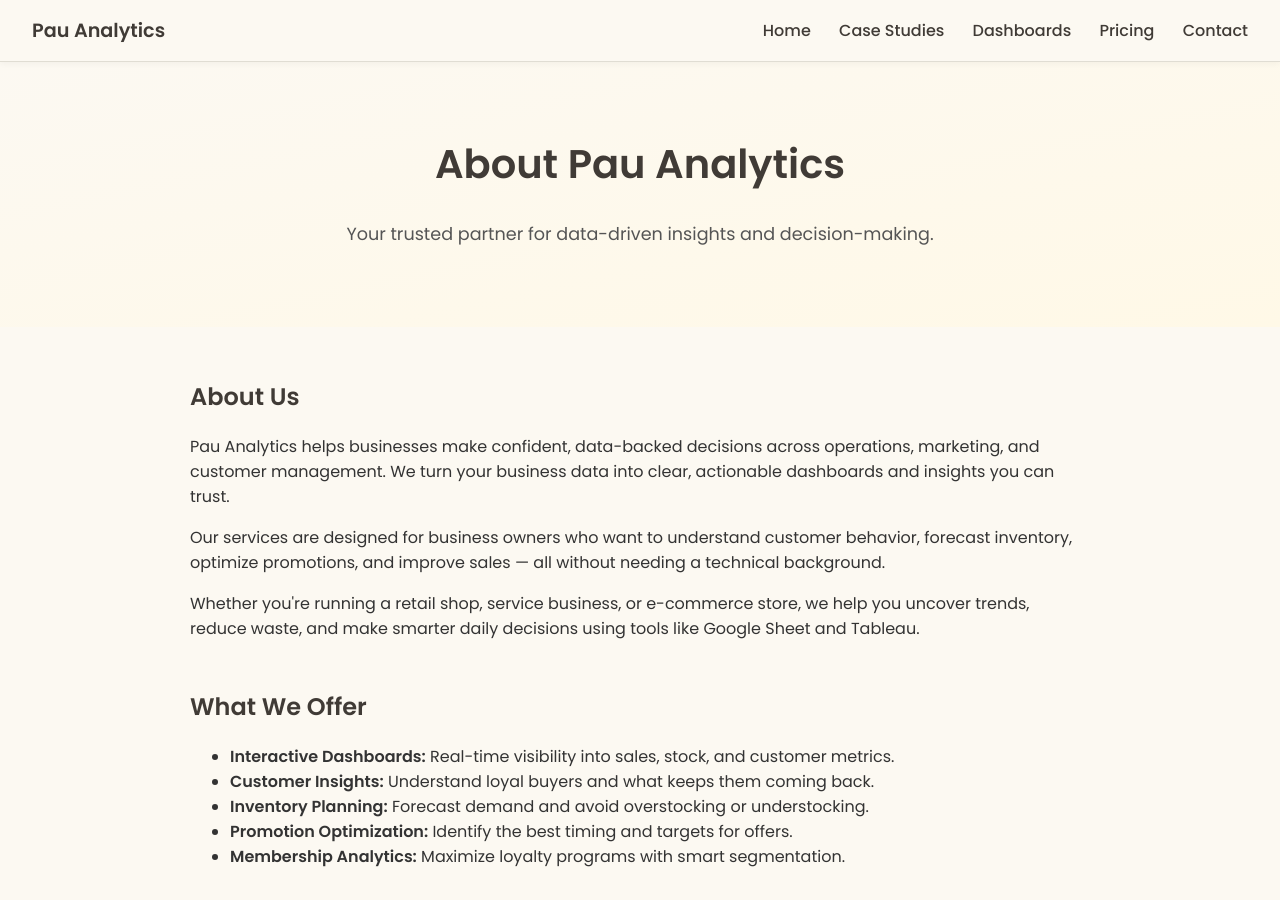
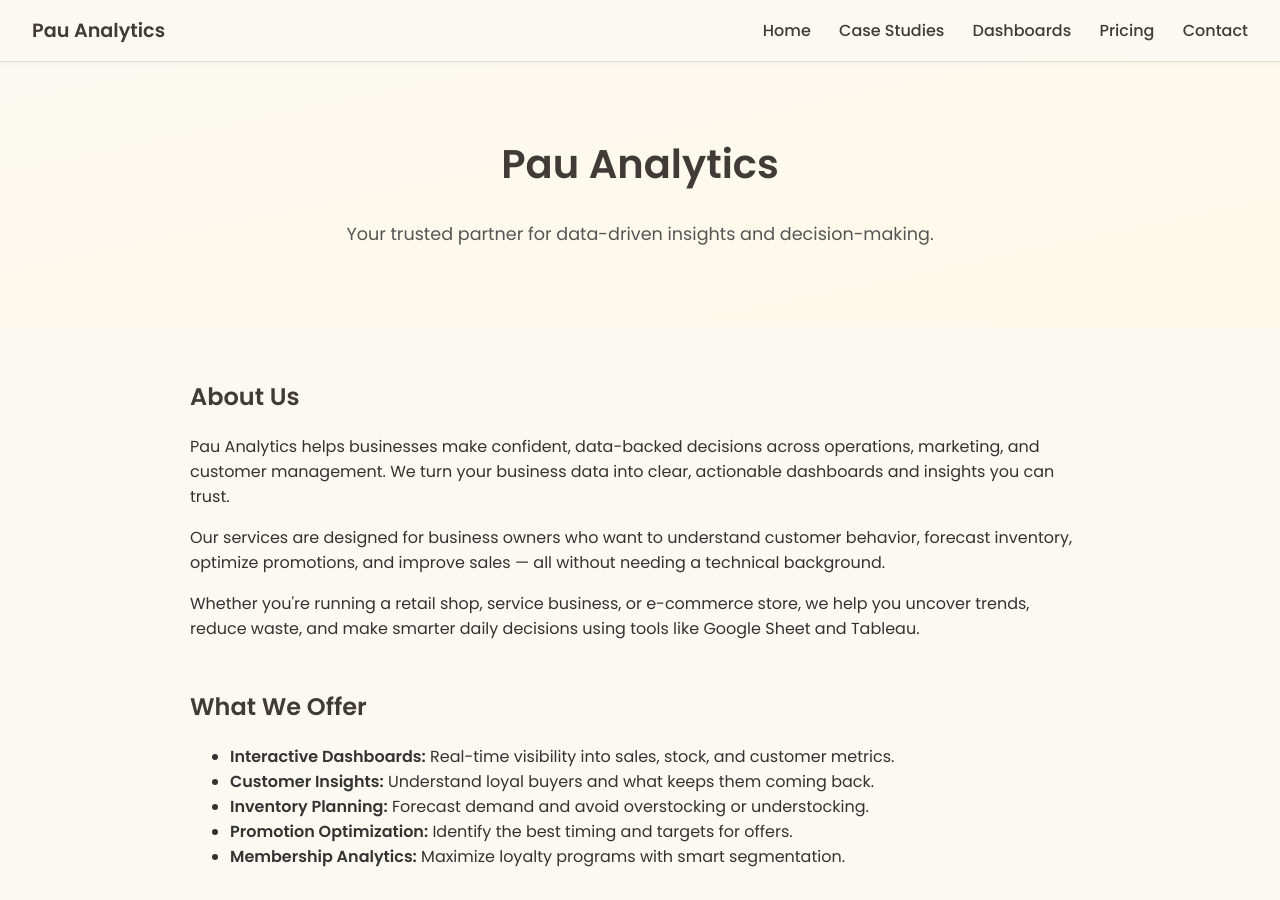
Before and after one commit to lyven81/pinnacles-learning-website, a Jekyll site: the page about.html, which Jekyll copies as it is, in a window 1280 px wide and 900 px high. Built offline with Jekyll 4.4.1, drawn with Linux system fonts in a browser that asks for light colours.

Commit message:
Update about.html

```diff
--- a/about.html
+++ b/about.html
@@ -215,7 +215,7 @@
   </div>
 
   <header>
-  <h1>About Pau Analytics</h1>
+  <h1>Pau Analytics</h1>
   <p>Your trusted partner for data-driven insights and decision-making.</p>
 </header>
 
```
